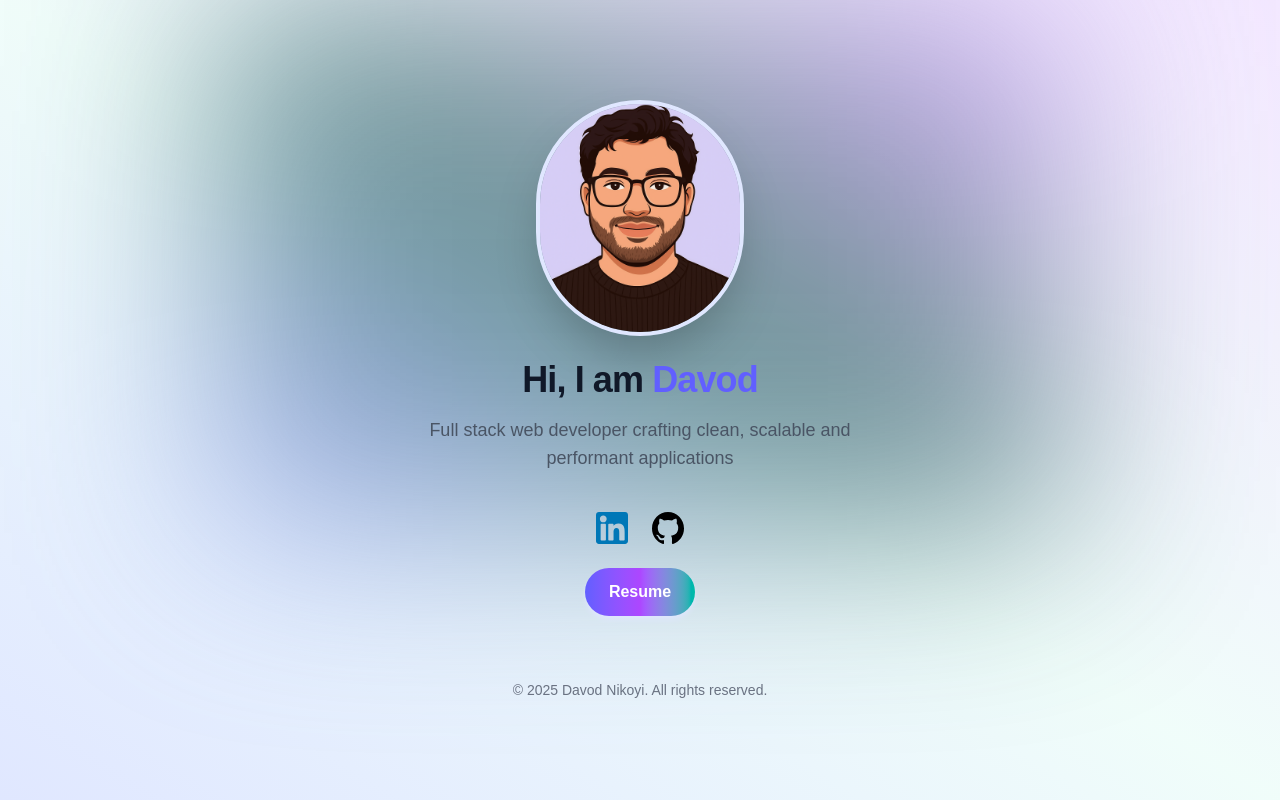
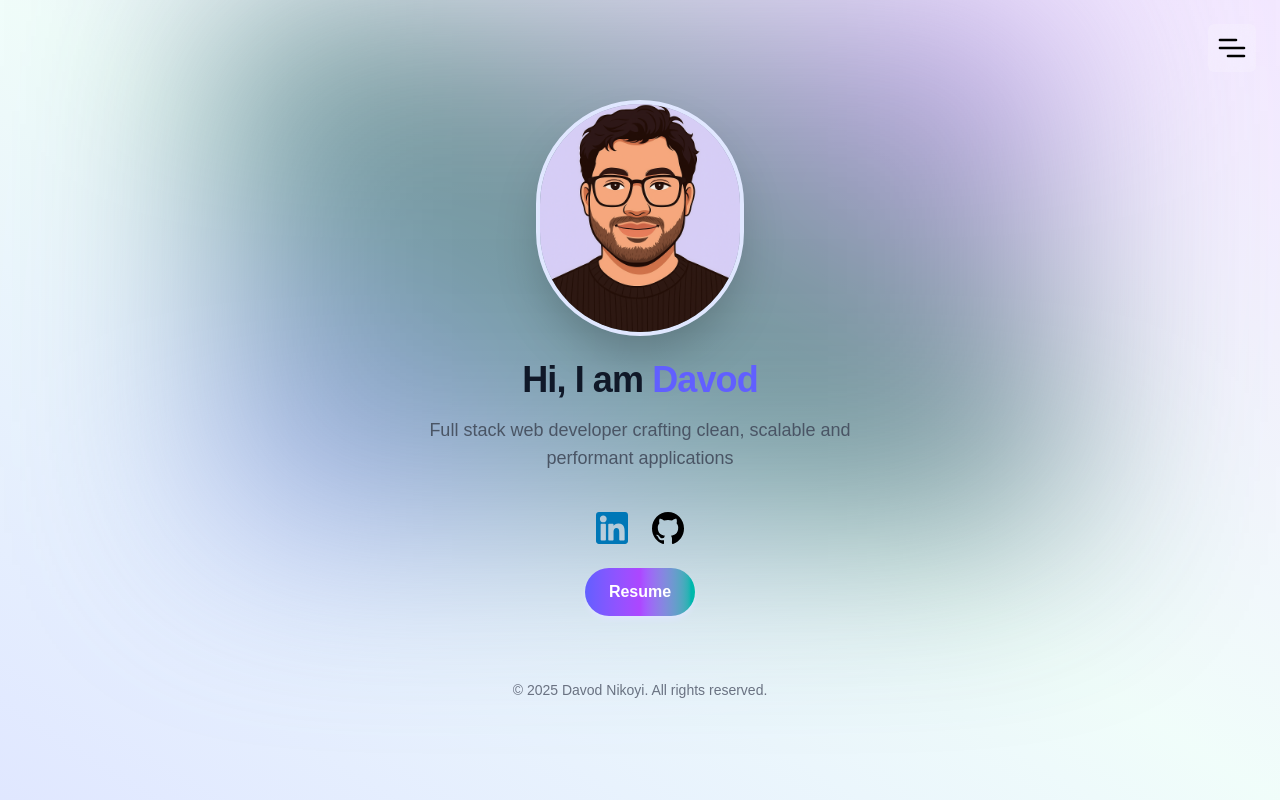
Before and after one commit to Davod0/davod-devhub, a Next.js app: page / in a window 1280 px wide. Built offline with nearby package versions, Linux system fonts and the light colour scheme.

Commit message:
Add Menu component with animation and integrate into homepage

```diff
--- a/app/components/Menu.tsx
+++ b/app/components/Menu.tsx
@@ -0,0 +1,62 @@
+"use client";
+import { useState } from "react";
+import { motion, AnimatePresence } from "framer-motion";
+import Image from "next/image";
+
+export default function Menu() {
+  const [open, setOpen] = useState(false);
+
+  return (
+    <div className="fixed top-6 right-6 z-50">
+      {/* Custom menu icon with spin animation */}
+      <motion.button
+        onClick={() => setOpen(!open)}
+        animate={{ rotate: open ? 720 : 0 }} // two full spins
+        transition={{ duration: 0.8, ease: "easeInOut" }}
+        className="p-2 rounded-md bg-white/20 dark:bg-black/20 backdrop-blur-md hover:scale-110 transition-transform"
+      >
+        <Image
+          src="/menu.svg"
+          alt="Menu"
+          width={32}
+          height={32}
+          className="w-8 h-8"
+        />
+      </motion.button>
+
+      {/* Half-circle menu */}
+      <AnimatePresence>
+        {open && (
+          <motion.div
+            initial={{ scale: 0, opacity: 0, rotate: 0 }}
+            animate={{ scale: 1, opacity: 1, rotate: 360 }}
+            exit={{ scale: 0, opacity: 0, rotate: 0 }}
+            transition={{ duration: 0.8, ease: "easeInOut" }}
+            className="absolute top-0 right-0 w-80 h-80 rounded-bl-full bg-gradient-to-br from-indigo-500 via-purple-500 to-teal-500 shadow-xl flex flex-col justify-center overflow-hidden"
+          >
+            <nav className="flex flex-col text-white font-semibold h-full justify-evenly">
+              <a
+                href="#about"
+                className="flex items-center justify-center h-12 w-1/2 self-end border-b border-white hover:bg-white/20 transition"
+              >
+                About
+              </a>
+              <a
+                href="#projects"
+                className="flex items-center justify-center h-14 w-2/3 self-end border-b border-white hover:bg-white/20 transition"
+              >
+                Projects
+              </a>
+              <a
+                href="#contact"
+                className="flex items-center justify-center h-16 w-5/6 self-end hover:bg-white/20 transition"
+              >
+                Contact
+              </a>
+            </nav>
+          </motion.div>
+        )}
+      </AnimatePresence>
+    </div>
+  );
+}
--- a/app/page.tsx
+++ b/app/page.tsx
@@ -1,6 +1,7 @@
 "use client";
 import Image from "next/image";
 import { useEffect, useRef } from "react";
+import Menu from "./components/Menu";
 
 
 export default function Home() {
@@ -76,6 +77,9 @@ export default function Home() {
           justify-center bg-gradient-to-tr from-indigo-100 via-teal-50
           to-purple-100 dark:from-indigo-950 dark:via-gray-900 dark:to-purple-900
           text-gray-900 dark:text-white px-6 transition-colors duration-700">
+
+      <Menu />
+
       {/* Main bubble */}
       <div
         ref={mainBubbleRef}
--- a/package.json
+++ b/package.json
@@ -10,6 +10,7 @@
     "test": "node --test"
   },
   "dependencies": {
+    "framer-motion": "^12.23.12",
     "next": "15.5.2",
     "react": "19.1.0",
     "react-dom": "19.1.0"
```
Also changed, not shown: public/menu.svg (added), 1 other file (tests, documents, lock files or other folders).
